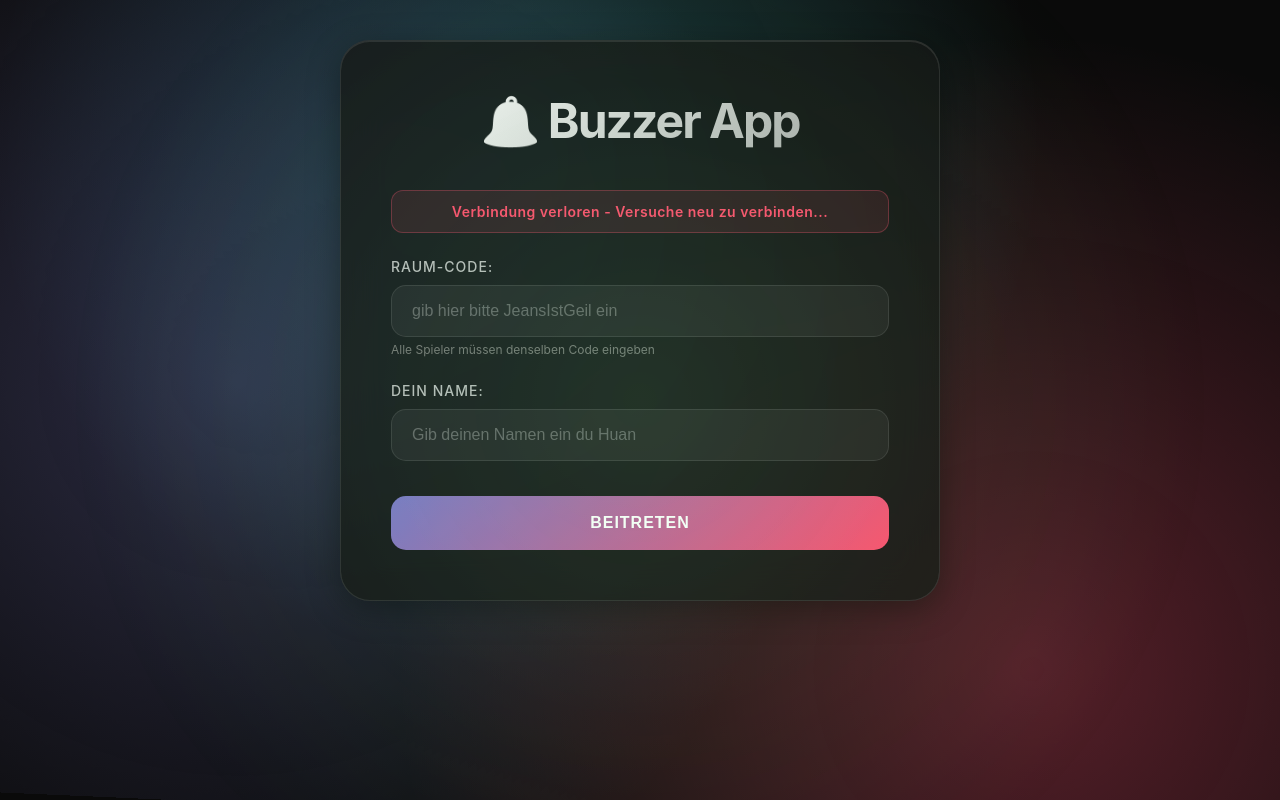
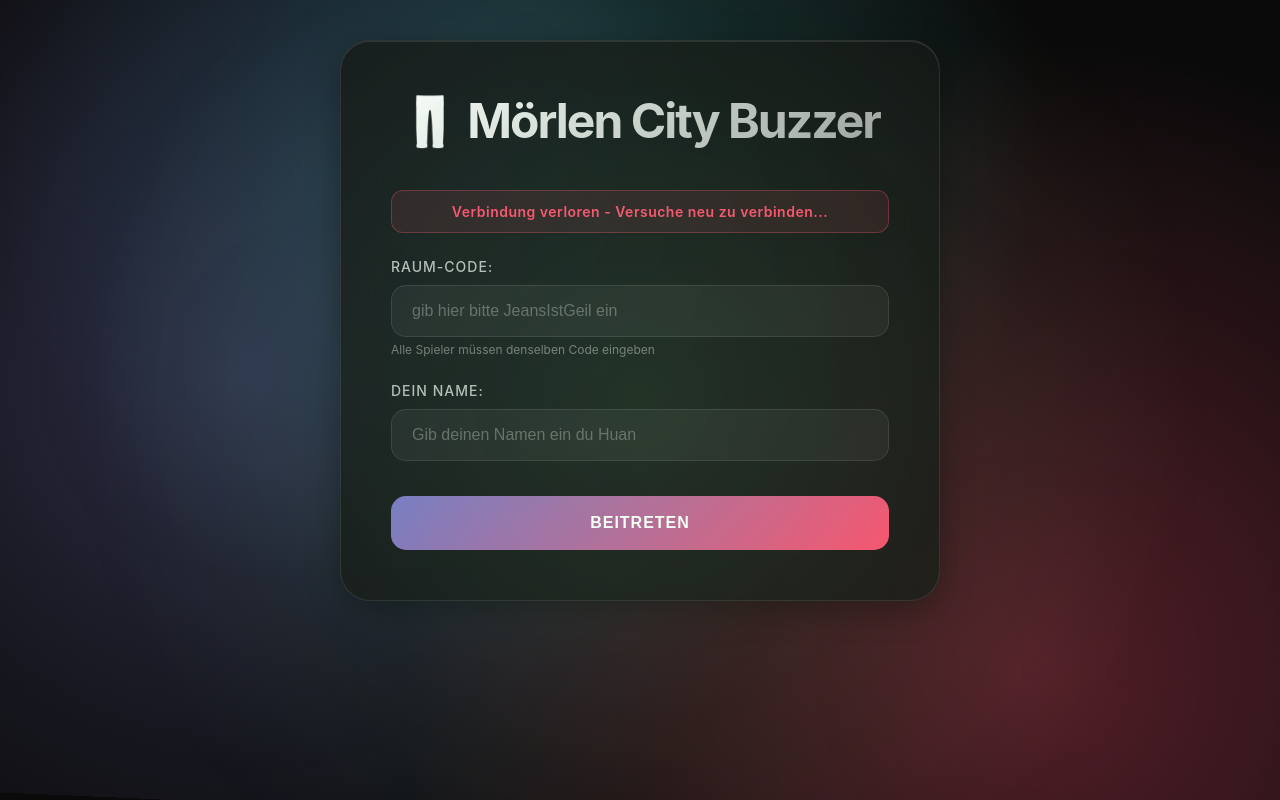
Before and after one commit to xjeansi/Buzzen-3, a website: page public/index.html in a window 1280 px wide. Drawn offline with Linux system fonts and the light colour scheme.

Commit message:
Add files via upload

```diff
--- a/public/index.html
+++ b/public/index.html
@@ -3,7 +3,7 @@
 <head>
     <meta charset="UTF-8">
     <meta name="viewport" content="width=device-width, initial-scale=1.0">
-    <title>Buzzer App</title>
+    <title>Mörlen City Buzzer</title>
     <style>
         * {
             margin: 0;
@@ -471,7 +471,7 @@
     <div class="victory-overlay" id="victoryOverlay"></div>
 
     <div class="container" id="container">
-        <h1>🔔 Buzzer App</h1>
+        <h1>👖 Mörlen City Buzzer</h1>
 
         <div class="connection-status disconnected" id="connectionStatus">
             Verbinde...
```
